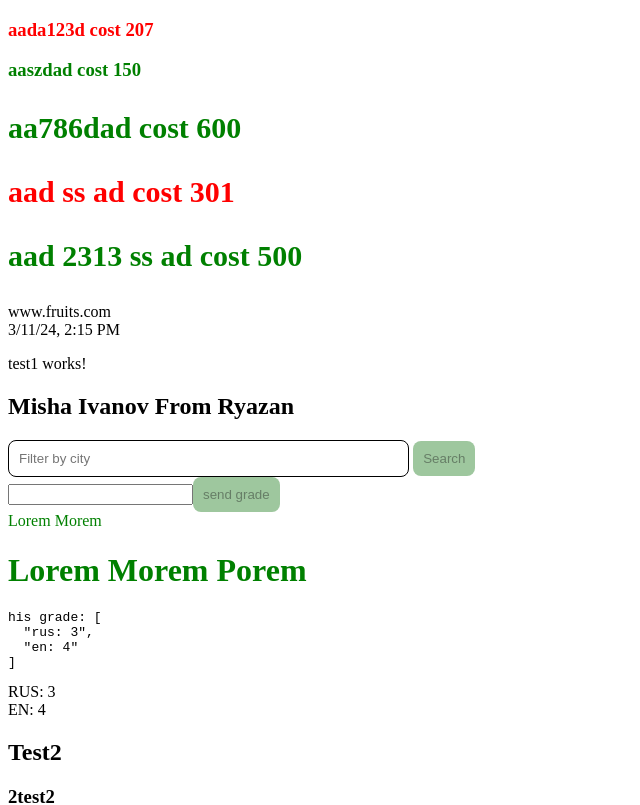
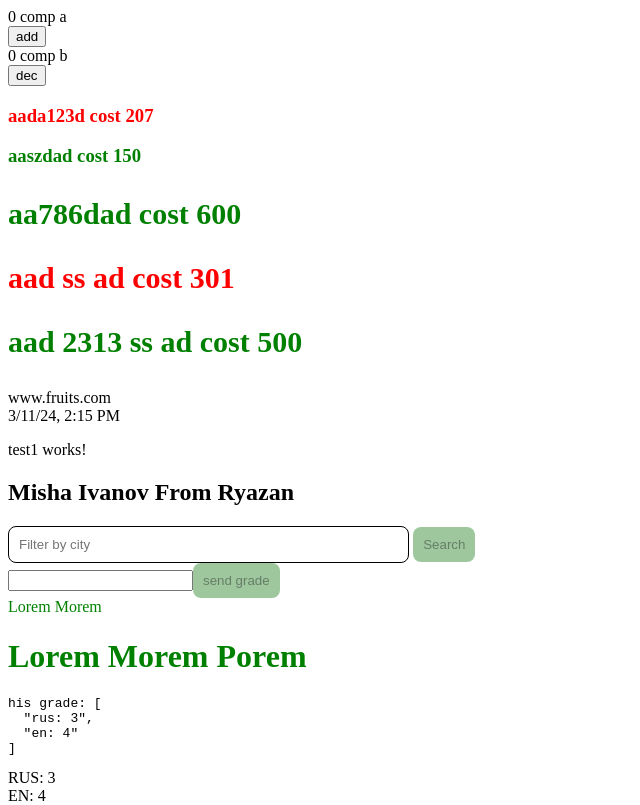
Before and after one commit to Alimovroman/angular-test, an Angular app: page / in a window 1280 px wide. Shown: the top 805 px of the page, without its empty margins (0-640 px from the left). Built offline with nearby package versions, Linux system fonts and the light colour scheme.

Commit message:
add services

```diff
--- a/src/app/app.component.html
+++ b/src/app/app.component.html
@@ -1,3 +1,7 @@
+<div>
+  <inst-comp-a></inst-comp-a>
+  <inst-comp-b></inst-comp-b>
+</div>
 <div *ngIf="isLoading; else elseBlock">Loading.....</div>
 <ng-template #elseBlock>
   <app-fruits></app-fruits>
--- a/src/app/app.component.ts
+++ b/src/app/app.component.ts
@@ -5,6 +5,9 @@ import { Test2Component } from './test2/test2.component'
 import { FormsModule } from '@angular/forms'
 import { CommonModule } from '@angular/common'
 import { FruitsComponent } from './fruits/fruits.component'
+import { CompAComponent } from './comp-a/comp-a.component'
+import { ValueService } from '../services/service.value'
+import { CompBComponent } from './comp-b/comp-b.component'
 
 interface IUser {
   name: string
@@ -32,9 +35,12 @@ interface Lessons {
     Test2Component,
     FormsModule,
     CommonModule,
+    CompAComponent,
+    CompBComponent,
   ],
   templateUrl: './app.component.html',
   styleUrl: './app.component.scss',
+  // providers: [ValueService],
 })
 export class AppComponent {
   maths: string[] = ['rus: 3', 'en: 4']
--- /dev/null
+++ b/src/app/comp-a/comp-a.component.html
@@ -0,0 +1,2 @@
+<div>{{ value$ | async }} comp a</div>
+<button (click)="onAddValue()">add</button>
--- /dev/null
+++ b/src/app/comp-a/comp-a.component.ts
@@ -0,0 +1,32 @@
+import { Component, OnInit } from '@angular/core'
+import { ValueService } from '../../services/service.value'
+import { CommonModule } from '@angular/common'
+import { Observable } from 'rxjs'
+import { BeautyService } from '../../services/beauty.service'
+
+@Component({
+  selector: 'inst-comp-a',
+  standalone: true,
+  templateUrl: './comp-a.component.html',
+  styleUrls: ['./comp-a.component.css'],
+  imports: [CommonModule],
+})
+export class CompAComponent implements OnInit {
+  value$ = new Observable()
+
+  constructor(
+    private valueService: ValueService,
+    private beautyService: BeautyService
+  ) {}
+
+  ngOnInit(): void {
+    // this.valueService.value$.subscribe(value => {
+    //   this.value = value
+    // })
+    this.value$ = this.valueService.value$
+  }
+  onAddValue() {
+    this.valueService.add()
+    this.beautyService.log('add value', 'success')
+  }
+}
--- /dev/null
+++ b/src/app/comp-b/comp-b.component.html
@@ -0,0 +1,2 @@
+<div>{{ value$ | async }} comp b</div>
+<button (click)="onDecValue()">dec</button>
--- /dev/null
+++ b/src/app/comp-b/comp-b.component.ts
@@ -0,0 +1,32 @@
+import { Component, OnInit } from '@angular/core'
+import { ValueService } from '../../services/service.value'
+import { CommonModule } from '@angular/common'
+import { Observable } from 'rxjs'
+import { BeautyService } from '../../services/beauty.service'
+
+@Component({
+  selector: 'inst-comp-b',
+  standalone: true,
+  templateUrl: './comp-b.component.html',
+  styleUrls: ['./comp-b.component.css'],
+  imports: [CommonModule],
+})
+export class CompBComponent implements OnInit {
+  value$ = new Observable()
+
+  constructor(
+    private valueService: ValueService,
+    private beautyService: BeautyService
+  ) {}
+
+  ngOnInit(): void {
+    // this.valueService.value$.subscribe(value => {
+    //   this.value = value
+    // })
+    this.value$ = this.valueService.value$
+  }
+  onDecValue() {
+    this.valueService.dec()
+    this.beautyService.log('dec value', 'info')
+  }
+}
--- /dev/null
+++ b/src/services/beauty.service.ts
@@ -0,0 +1,23 @@
+import { Injectable } from '@angular/core'
+
+type Severity = 'error' | 'success' | 'info'
+
+@Injectable({
+  providedIn: 'root',
+})
+export class BeautyService {
+  log(title: string, severity: Severity) {
+    const style = this.getSeverity(severity)
+    console.log(`%c${title}`, style)
+  }
+  getSeverity(severity: Severity) {
+    switch (severity) {
+      case 'error':
+        return 'background: red; color: white; font-size: x-large'
+      case 'success':
+        return 'background: green; color: white; font-size: x-large'
+      case 'info':
+        return 'background: blue; color: white; font-size: x-large'
+    }
+  }
+}
--- /dev/null
+++ b/src/services/service.value.ts
@@ -0,0 +1,17 @@
+import { Injectable } from '@angular/core'
+import { BehaviorSubject } from 'rxjs'
+
+@Injectable({
+  providedIn: 'root',
+})
+export class ValueService {
+  value$ = new BehaviorSubject<number>(0)
+
+  add() {
+    this.value$.next(this.value$.getValue() + 1)
+  }
+
+  dec() {
+    this.value$.next(this.value$.getValue() - 1)
+  }
+}
```
Also changed, not shown: src/app/comp-a/comp-a.component.css (added), src/app/comp-b/comp-b.component.css (added).
